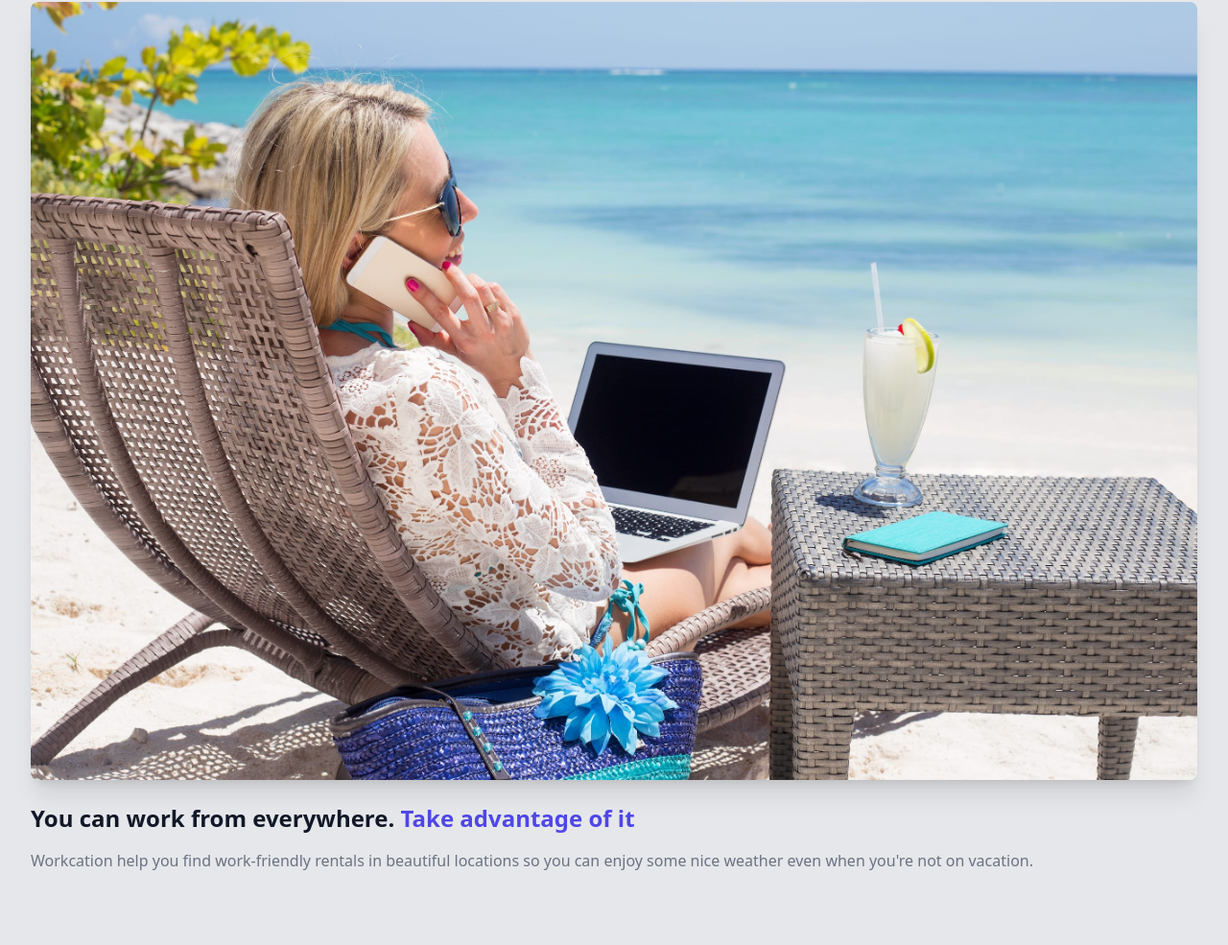
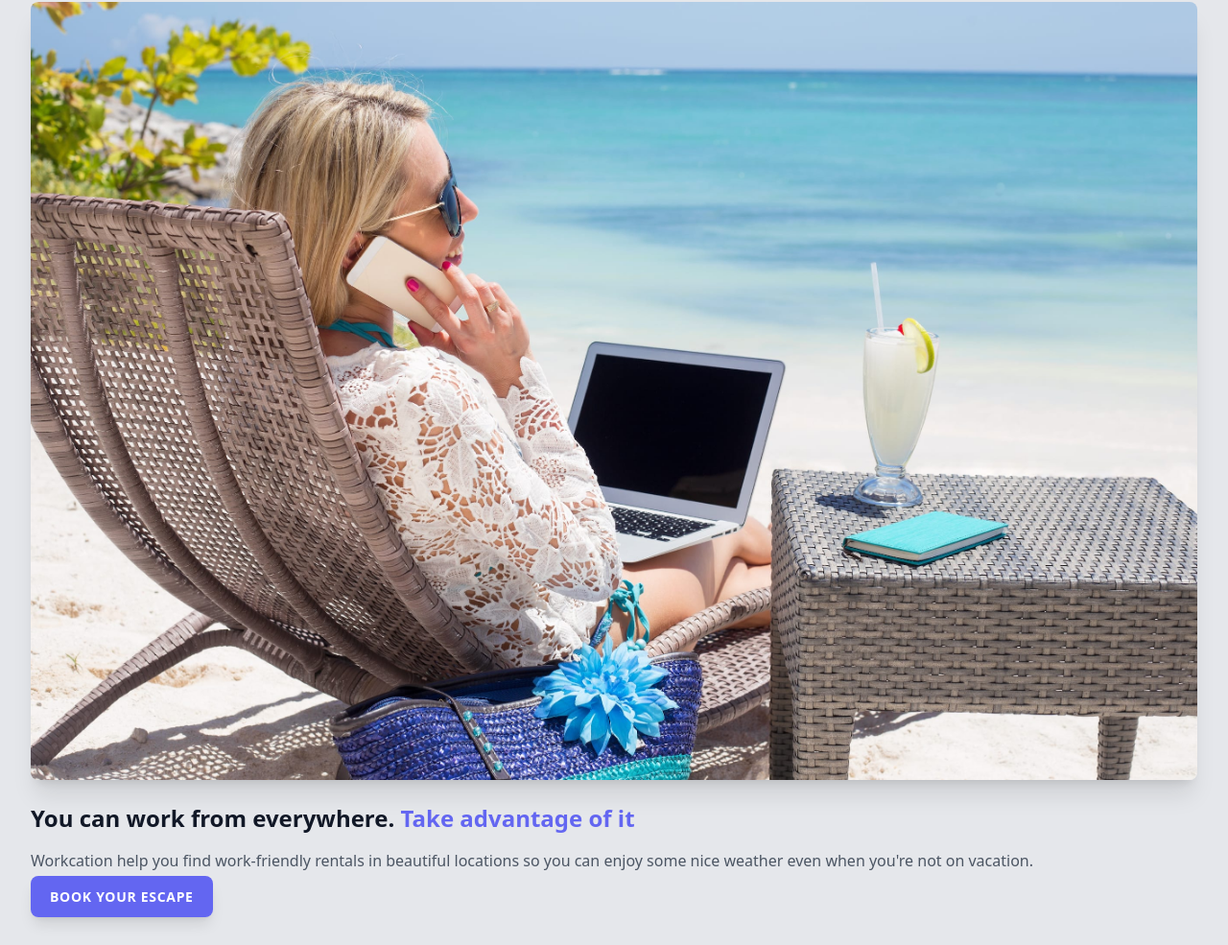
Before and after one commit to srayleighdk/learnTailwindCss, a website built with Vite: page index.html in a window 1280 px wide. Shown: the part 102-1087 px from the top of the page at 96% size. Before the commit the page ends 1051 px from the top, so only its background shows below. Built offline with nearby package versions, Linux system fonts and the light colour scheme.

Commit message:
second change

```diff
--- a/index.html
+++ b/index.html
@@ -1,4 +1,5 @@
 <html lang="en">
+
 <head>
     <meta charset="UTF-8">
     <meta http-equiv="X-UA-Compatible" content="IE=edge">
@@ -6,6 +7,7 @@
     <title>Document</title>
     <link rel="stylesheet" href="css/tailwind.css">
 </head>
+
 <body class="bg-gray-200 ">
     <div class="px-8 py-10">
         <img class="h-10" src="./resources/logo.svg" alt="Workcation">
@@ -13,12 +15,21 @@
         on the beach">
         <h1 class="mt-6 text-2xl font-bold text-gray-900">
             You can work from
-             everywhere.
-             <span class="text-indigo-600">
-                 Take advantage of it</span></h1>
-        <p class="mt-4 text-gray-500">
+            everywhere.
+            <span class="text-indigo-500">
+                Take advantage of it
+            </span>
+        </h1>
+        <p class="mt-4 text-gray-600">
             Workcation help you find work-friendly rentals in beautiful locations so you can enjoy
-            some nice weather even when you're not on vacation.</p>
+            some nice weather even when you're not on vacation.
+        </p>
+        <div class="mt-4">
+            <a class=" px-5 py-3 rounded-lg shadow-lg bg-indigo-500 text-white uppercase tracking-wider font-semibold text-sm" href="">
+                Book your escape
+            </a>
+        </div>
     </div>
 </body>
+
 </html>
```
